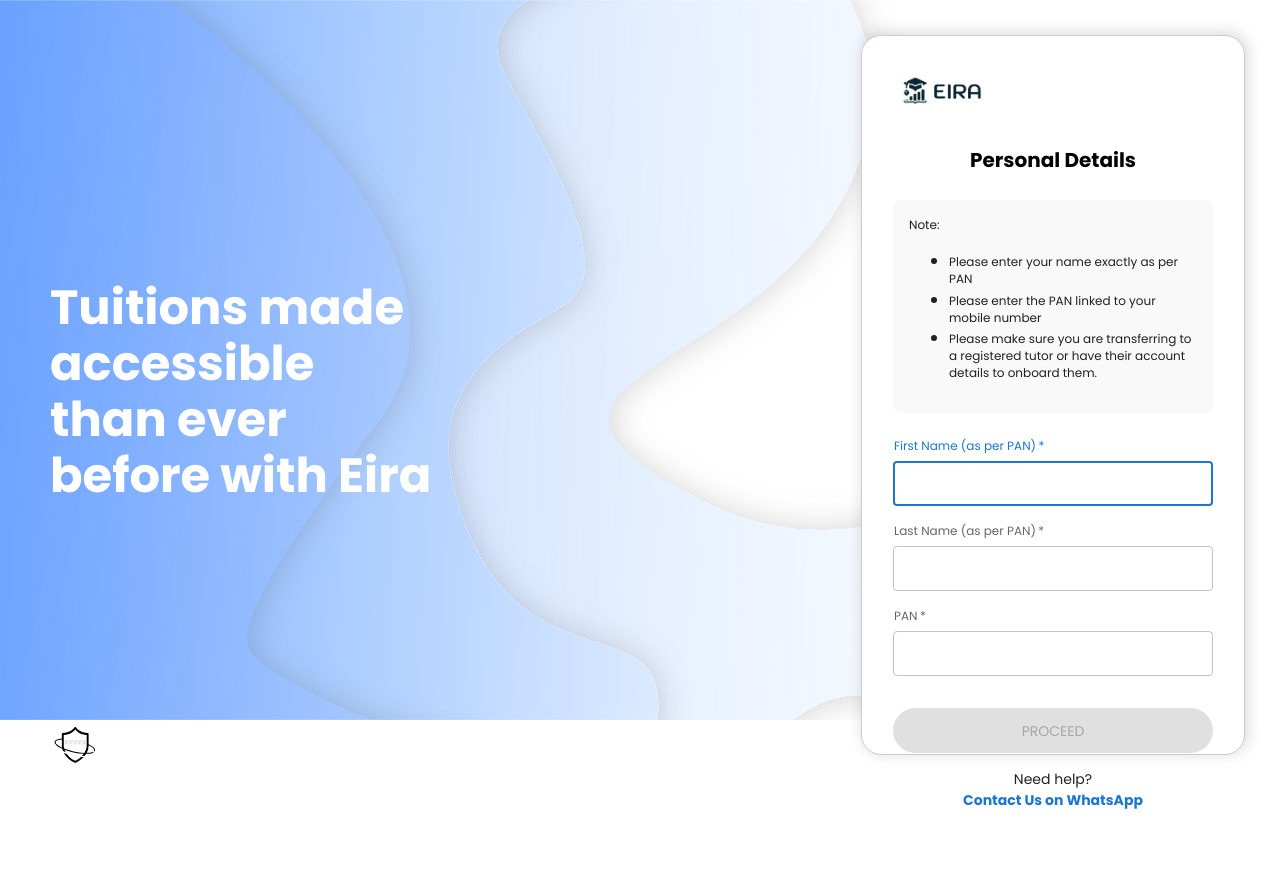
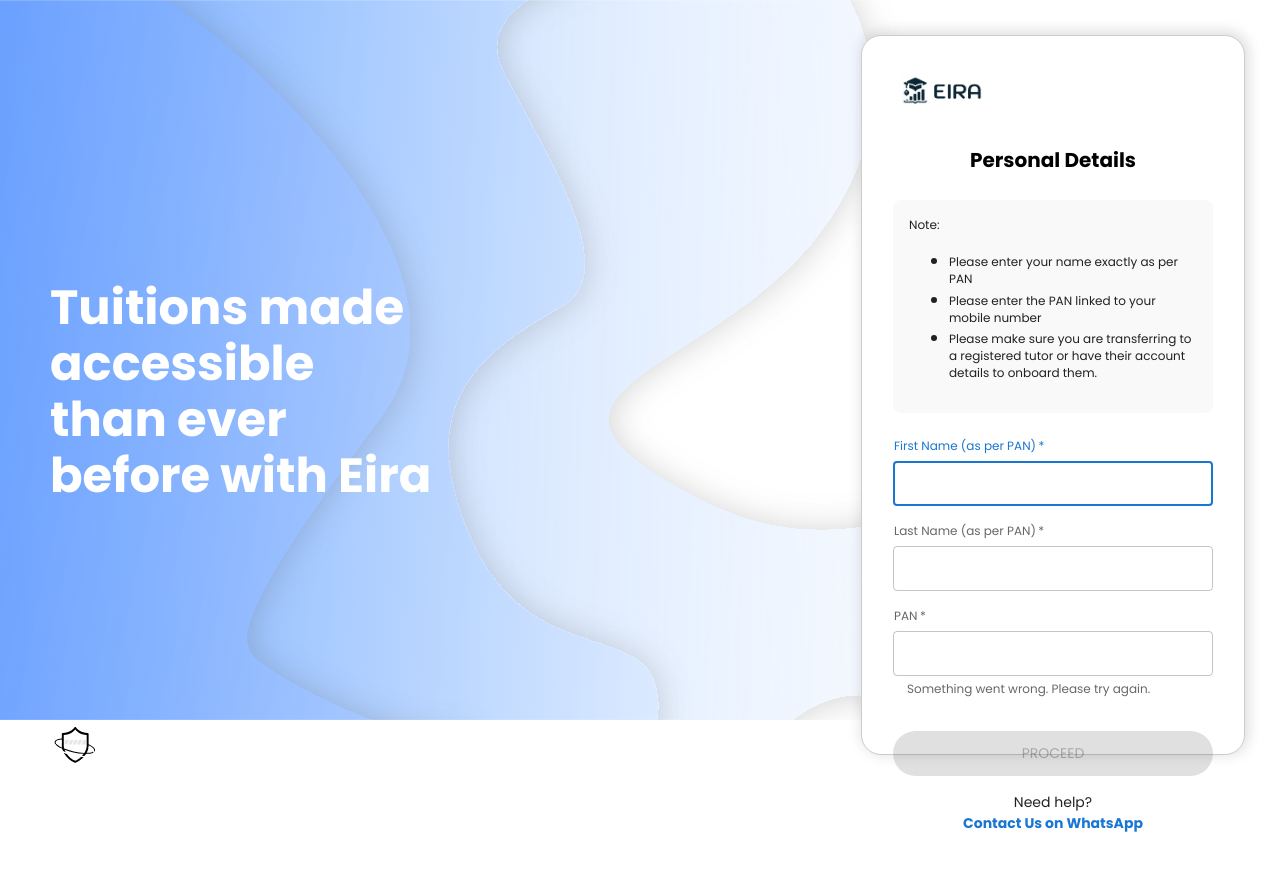
Before and after one commit to quantumsplicer/eira-fe-demo, a React (Create React App) app: page /pay/personal-details in a window 1280 px wide. Shown: the top 870 px of the page. Built offline with nearby package versions, Linux system fonts and the light colour scheme.

Commit message:
loading button, payment link and cashfree checkout amount fixed

```diff
--- a/src/components/PersonalDetails.tsx
+++ b/src/components/PersonalDetails.tsx
@@ -142,7 +142,7 @@ const PersonalDetails = ({ onSuccess }: PersonalDetailsProps) => {
     <>
       <TextField
         autoFocus
-        disabled={updateTutorIsLoading}
+        disabled={updateTutorIsLoading || registerTutorIsLoading}
         required
         value={firstName}
         onChange={(e) => handleFirstNameInput(e, setFirstName)}
@@ -169,7 +169,7 @@ const PersonalDetails = ({ onSuccess }: PersonalDetailsProps) => {
         }}
       />
       <TextField
-        disabled={updateTutorIsLoading}
+        disabled={updateTutorIsLoading || registerTutorIsLoading}
         required
         value={lastName}
         onChange={(e) => handleLastNameInput(e, setLastName)}
@@ -195,21 +195,23 @@ const PersonalDetails = ({ onSuccess }: PersonalDetailsProps) => {
         }}
       />
       <TextField
-        disabled={updateTutorIsLoading}
+        disabled={updateTutorIsLoading || registerTutorIsLoading}
         required
         value={pan}
         onChange={(e) => handlePanInput(e)}
         onKeyDown={(event) => handleKeyDown(event)}
         error={
           (pan.length === 10 && !isPanValid(pan)) ||
-          (!updateTutorIsLoading && errorMessage !== null)
+          (!updateTutorIsLoading && !registerTutorIsLoading && errorMessage !== null)
         }
         helperText={
           pan.length === 10 && !isPanValid(pan)
             ? "Enter valid PAN"
             : !updateTutorIsLoading &&
-              errorMessage &&
-              `${errorMessage}`
+              !registerTutorIsLoading &&
+              errorMessage
+                ? `${errorMessage}`
+                : "Something went wrong. Please try again."
         }
         label="PAN"
         variant="outlined"
@@ -234,7 +236,7 @@ const PersonalDetails = ({ onSuccess }: PersonalDetailsProps) => {
 
 
       <LoadingButton
-        disabled={isButtonDisabled || updateTutorIsLoading}
+        disabled={isButtonDisabled || updateTutorIsLoading || registerTutorIsLoading}
         onClick={handleSubmitClick}
         variant="contained"
         color="primary"
@@ -248,7 +250,7 @@ const PersonalDetails = ({ onSuccess }: PersonalDetailsProps) => {
           height: 45,
         }}
       >
-        {updateTutorIsLoading ? (
+        {updateTutorIsLoading || registerTutorIsLoading ? (
           <Box sx={{ display: "flex", alignItems: "center" }}>
             Verifying
             <CircularProgress
--- a/src/flows/tutorDashboard/components/SharePaymentLinkCard.tsx
+++ b/src/flows/tutorDashboard/components/SharePaymentLinkCard.tsx
@@ -21,7 +21,7 @@ import { useGetUserDetailsQuery } from "../../../APIs/definitions/user";
 const SharePaymentLinkCard: React.FC = () => {
   const { data: tutorDetails } = useGetUserDetailsQuery();
   const paymentLink = useMemo(() => {
-    return `https://eira.club/${tutorDetails?.username}`;
+    return `https://app.eira.club/${tutorDetails?.username}`;
   }, [tutorDetails?.username]);
   const isPhoneScreen = useMediaQuery("(max-width:600px)");
   const copyToClipboard = () => {
--- a/src/hooks/usePayment.tsx
+++ b/src/hooks/usePayment.tsx
@@ -5,11 +5,6 @@ import { useState } from "react";
 import { useCreateSessionMutation } from "../APIs/definitions/session";
 
 export const usePayment = () => {
-  const activePaymentAmount = localStorage.getItem("activePaymentAmount");
-  const activePaymentTotalAmount = localStorage.getItem("activePaymentTotalAmount");
-  const activePaymentPayeeUserId = localStorage.getItem(
-    "activePaymentPayeeUserId"
-  );
   const [errorMessage, setErrorMessage] = useState<string|null>(null);
 
   let cashfree: any;
@@ -54,7 +49,14 @@ export const usePayment = () => {
   }
 
   const makePayment = () => {
+
+    const activePaymentAmount = localStorage.getItem("activePaymentAmount");
+    const activePaymentTotalAmount = localStorage.getItem("activePaymentTotalAmount");
+    const activePaymentPayeeUserId = localStorage.getItem(
+      "activePaymentPayeeUserId"
+    );
     setErrorMessage(null);
+
     const payload = {
       amount: Number(activePaymentTotalAmount),
       payer_id: userDetails ? userDetails.id : undefined,
@@ -63,6 +65,7 @@ export const usePayment = () => {
         ? { payment_link_id: localStorage.getItem("activePaymentLinkId")}
         : {}),
     }
+
     createOrder(payload)
       .unwrap()
       .then((res) => {
```
